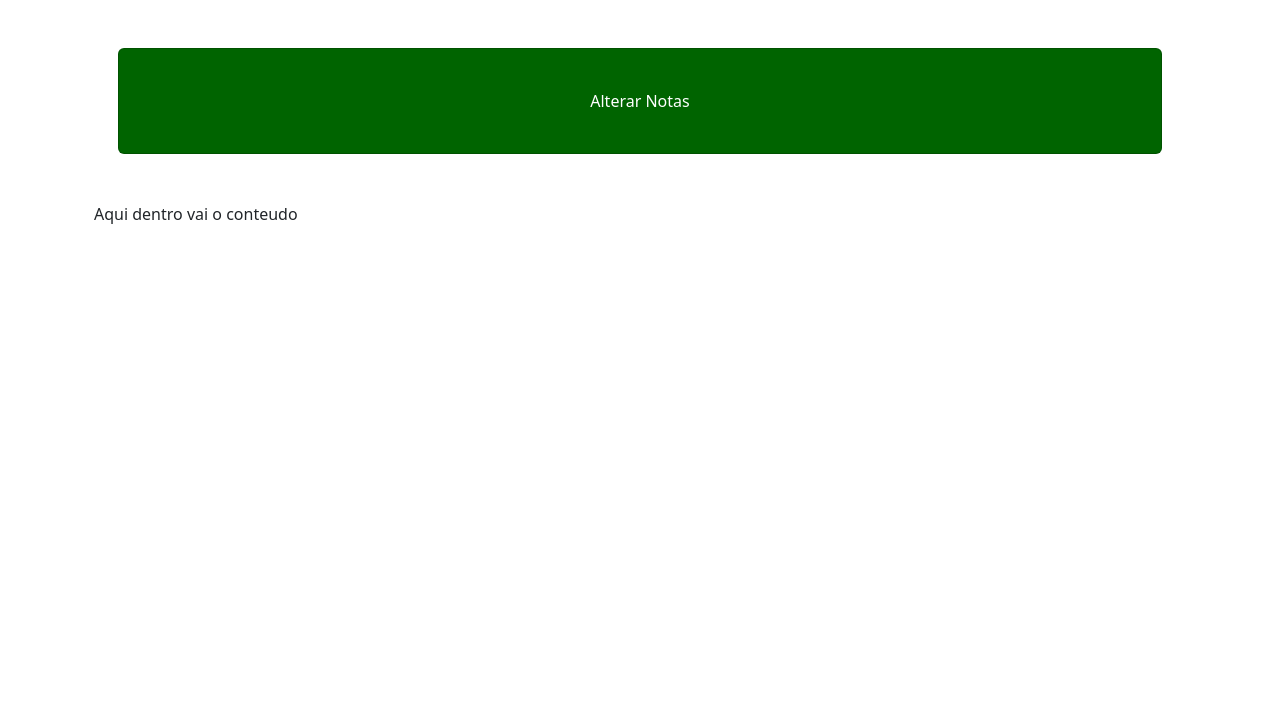
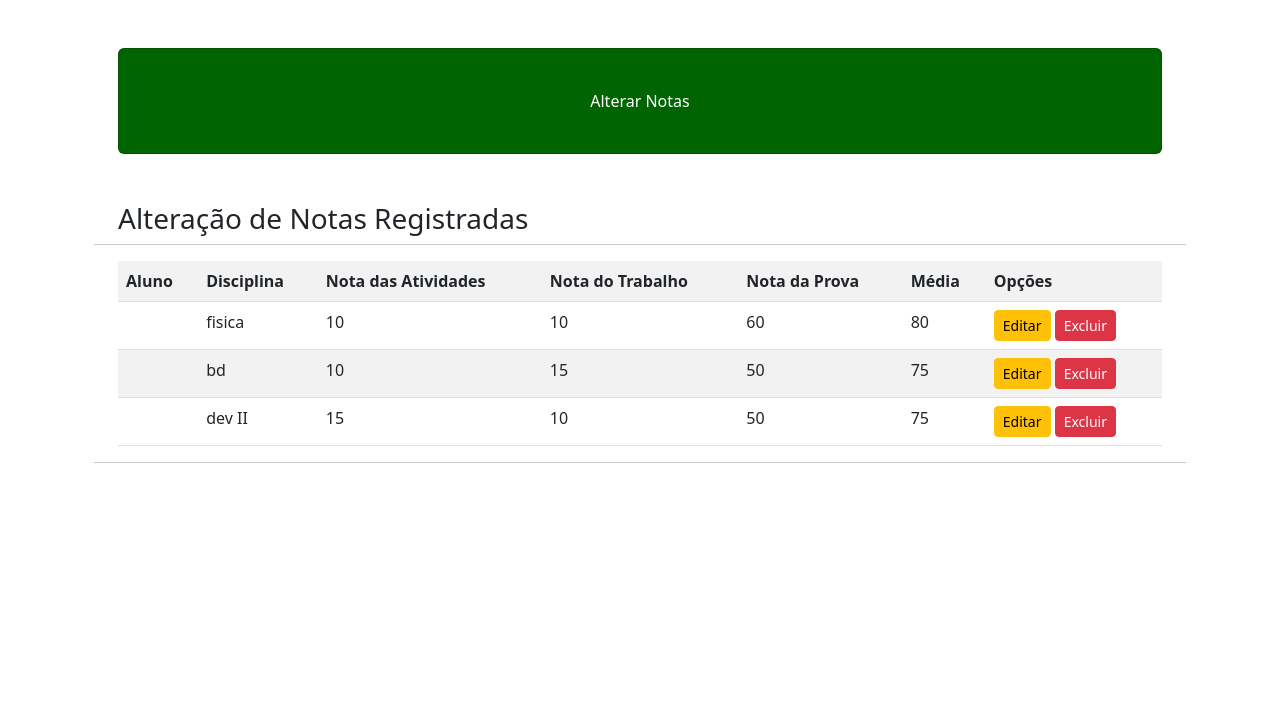
Before and after one commit to LeylaRegina/novosite, a Django app: page /alterar/ in a window 1280 px wide. Shown: the part 56-775 px from the top of the page. Run offline with Django 5.2, Linux system fonts and the light colour scheme; a user stored in the database is signed in; data comes from the database, SQL or seed files in the repository; both versions use the stored data as it was after the commit; some libraries are stand-ins or nearby versions.

Commit message:
aula 12092024

```diff
--- a/usuarios/templates/usuarios/alterar.html
+++ b/usuarios/templates/usuarios/alterar.html
@@ -4,4 +4,40 @@
 
 {% block titulo %}Alterar Notas{% endblock %}
 
-{% block conteudo %} Aqui dentro vai o conteudo{% endblock %}
+{% block conteudo %}
+<h3>Alteração de Notas Registradas</h3>
+<hr>
+
+<div class = "table-responsive">
+    <table class = "table table-striped">
+        <tr>
+            <th>Aluno</th>
+            <th>Disciplina</th>
+            <th>Nota das Atividades</th>
+            <th>Nota do Trabalho</th>
+            <th>Nota da Prova</th>
+            <th>Média</th>
+            <th>Opções</th>
+        </tr>
+        {% for campo in lista_notas %}
+        <tr>
+            <td>{{ user.first_name }}</td>
+            <td>{{ campo.disciplina }}</td>
+            <td>{{ campo.nota_atividade }}</td>
+            <td>{{ campo.nota_trabalho }}</td>
+            <td>{{ campo.nota_prova }}</td>
+            <td>{{ campo.media }}</td>
+            <td>
+                <a href = "{% url 'editar_verificacao' campo.pk %}" class = "btn btn-warning btn-sm">Editar</a>
+                <a href = "{% url 'excluir_verificacao' campo.pk %}" class = "btn btn-danger btn-sm">Excluir</a>
+            </td>
+        </tr>
+        {% empty %}
+        <tr>
+            <td colspan = "6">Nenhum registro encontrado.</td>
+        </tr>
+        {% endfor %}
+    </table>
+</div>
+<hr>
+{% endblock %}
--- a/usuarios/urls.py
+++ b/usuarios/urls.py
@@ -8,7 +8,11 @@ urlpatterns = [
     path('lancar/', views.lancar, name = 'lancar'),
     path('alterar/', views.alterar, name = 'alterar'),
     path('vizualizar/', views.vizualizar, name = 'vizualizar'),
-    path('logout/', views.logout, name = 'logout')
+    path('logout/', views.logout, name = 'logout'),
+    path('excluir_verificacao/<int:pk>', views.excluir_verificacao, name = 'excluir_verificacao'),
+    path('excluir/<int:pk>', views.excluir, name = "excluir"),
+    path('editar_verificacao/<int:pk>', views.editar_verificacao, name = "editar_verificacao"),
+    path('editar/<int:pk>', views.editar, name = "editar"),
 
 
 ]
--- a/usuarios/views.py
+++ b/usuarios/views.py
@@ -1,9 +1,10 @@
 from django.shortcuts import render
-from django.http.response import HttpResponse
+from django.http.response import HttpResponse, HttpResponseRedirect
 from django.contrib.auth.models import User
 from django.contrib.auth import authenticate #isso serve para o proprio django ir no bd pegar as info e confirmar#
 from django.contrib.auth import login as login_django, logout as logout_django #so faz liberação das autenticação, não consulta o bd#
 from .models import Nota
+from django.urls import reverse
 
 
 def login(request):
@@ -71,10 +72,55 @@ def lancar(request):
             return render(request, 'usuarios/home.html')
 
 def alterar(request):
-    if request.user.is_authenticated:
-        return render(request, 'usuarios/alterar.html')
-    else:
-        return HttpResponse("Faça o login para acessar!")
+    if request.method == "GET":
+        if request.user.is_authenticated:
+            lista_notas = Nota.objects.all()
+            dicionario_notas = {'lista_notas':lista_notas}
+            return render(request, 'usuarios/alterar.html', dicionario_notas)
+        else:
+            return HttpResponse("Faça o login para acessar!")
+
+
+def excluir_verificacao(request, pk):
+    if request.method == "GET":
+        if request.user.is_authenticated:
+            lista_notas = Nota.objects.get(pk=pk)
+            dicionario_notas = {'lista_notas' : lista_notas}
+            return render(request, 'usuarios/excluir.html', dicionario_notas)
+        else:
+            return HttpResponse("Faça o login para acessar!")
+
+def editar_verificacao(request, pk):
+    if request.method == "GET":
+        if request.user.is_authenticated:
+            lista_notas = Nota.objects.get(pk=pk)
+            dicionario_notas = {'lista_notas' : lista_notas}
+            return render(request, 'usuarios/editar.html', dicionario_notas)
+        else:
+            return HttpResponse("Faça o login para acessar!")
+
+def editar(request, pk):
+    if request.method == "POST":
+        if request.user.is_authenticated:
+            nome_aluno = request.user.first_name
+            disciplina = request.POST.get('disciplina')
+            nota_atividade = request.POST.get('nota_atividade')
+            nota_trabalho = request.POST.get('nota_trabalho')
+            nota_prova = request.POST.get('nota_prova')
+            media = int(nota_atividade) + int(nota_trabalho) + int(nota_prova)
+            Nota.objects.filter(pk=pk).update(nome_aluno = nome_aluno, disciplina = disciplina, nota_atividade = nota_atividade, nota_trabalho = nota_trabalho, nota_prova = nota_prova, media = media)
+            return HttpResponseRedirect(reverse('alterar'))
+        else:
+            return HttpResponse("Faça o login para acessar!")
+
+def excluir(request, pk):
+    if request.method == "GET":
+        if request.user.is_authenticated:
+            disciplina_selecionada = Nota.objects.get(pk=pk)
+            disciplina_selecionada.delete()
+            return HttpResponseRedirect(reverse ('alterar'))
+        else:
+            return HttpResponse("Faça o login para acessar!")
 
 def vizualizar(request):
     if request.method =="GET":
@@ -87,13 +133,13 @@ def vizualizar(request):
     else:
         disciplina = request.POST.get('disciplina') #linha de comando para o filtro#
         if disciplina == "Todas as disciplinas":
-            lista_notas = Nota.objects.all()
+            lista_notas == Nota.objects.all()
             dicionario_notas = {'lista_notas':lista_notas}
             return render(request, 'usuarios/vizualizar.html', dicionario_notas)
         else:
             lista_notas = Nota.objects.filter(disciplina=disciplina) #comando para outro filtro, não sendo a opçao de todas as discicplinas#
-            disciplina_notas_filtradas = {"lista_notas": lista_notas}
-            return render(request, 'usuarios/visualizar.html', dicionario_notas)
+            disciplina_notas_filtradas = {"lista_notas":lista_notas}
+            return render(request, 'usuarios/vizualizar.html', dicionario_notas_filtradas)
 
 
 
```
Also changed, not shown: usuarios/templates/usuarios/editar.html (added, +42 -0 lines), usuarios/templates/usuarios/excluir.html (added, +16 -0 lines), usuarios/templates/usuarios/vizualizar.html (+29 -1 lines), db.sqlite3.
